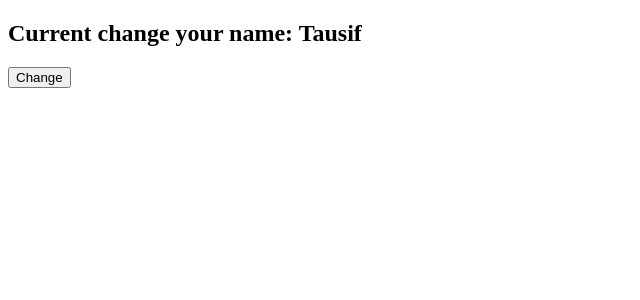
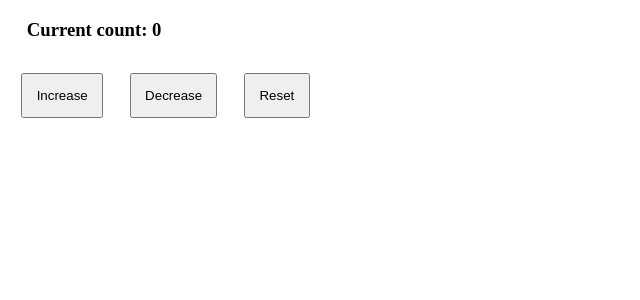
Before and after one commit to Tausifqureshi/React_Revision, a React (Vite) app: page / in a window 1280 px wide. Shown: the top 300 px of the page, without its empty margins (0-640 px from the left). Built offline with nearby package versions, Linux system fonts and the light colour scheme.

Commit message:
Counter-App

```diff
--- a/src/main.jsx
+++ b/src/main.jsx
@@ -4,6 +4,7 @@ import PropsChap from './props-file/PropsChap';
 import UserList from './render-list/UserList';
 import EventChapter from './eventChapter/EventChapter';
 import UseStateChap from './useState/UseStateChap';
+import CounterApp from './useState/CounterApp';
 // import App from './App';
 
 
@@ -14,7 +15,8 @@ root.render(
   {/* <EventChapter /> */}
   {/* <PropsChap /> */}
 
-  <UseStateChap />
+  {/* <UseStateChap /> */}
+  <CounterApp />
 
 
 
--- /dev/null
+++ b/src/useState/CounterApp.jsx
@@ -0,0 +1,25 @@
+import React, { useState } from 'react'
+import './counter.css'
+
+
+
+
+
+// Counter Application Create with useState using.
+function CounterApp() {
+ const [count, setCounter] = useState(0)
+  return (
+    <>
+    <h3>Current count: {count}</h3>
+    <div className="container">
+    <button onClick={()=>{setCounter(count + 1)}}>Increase</button>
+    <button  onClick={()=>{setCounter(count - 1)}}>Decrease</button>
+    <button  onClick={()=>{setCounter(0)}}>Reset</button>
+    </div>
+
+
+    </>
+  )
+}
+
+export default CounterApp
--- /dev/null
+++ b/src/useState/counter.css
@@ -0,0 +1,8 @@
+.container button{
+    padding: 1em;
+    margin: 1em;
+}
+
+h3{
+    margin-left: 1em;
+}
```
